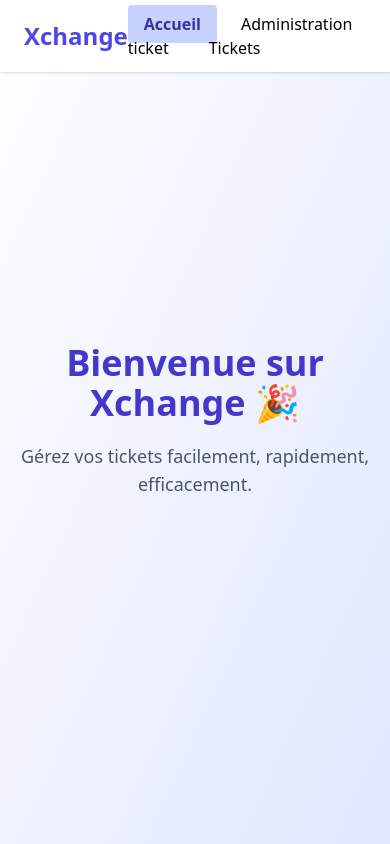
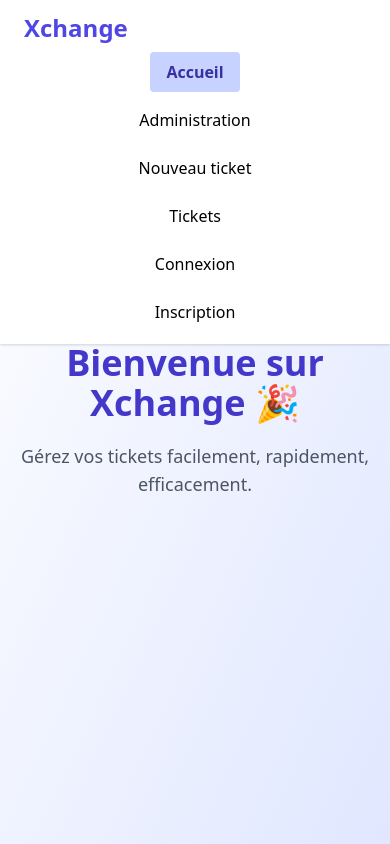
Before and after one commit to Micolomike/Xchange, a React (Vite) app in the folder frontend/: page / in a window 390 px wide. Built offline with nearby package versions, Linux system fonts and the light colour scheme.

Commit message:
Update Navbar for responsive layout and add auth links

```diff
--- a/frontend/src/components/Navbar.jsx
+++ b/frontend/src/components/Navbar.jsx
@@ -1,31 +1,31 @@
+// Barre de navigation principale
+// Utilise des classes Tailwind pour un design responsive sur mobile et desktop.
+// Ajoute des liens pour l'authentification (Login/Inscription).
 import { Link, useLocation } from "react-router-dom";
 
 export default function Navbar() {
   const { pathname } = useLocation();
 
+  // Fonction utilitaire pour le style actif
   const linkClass = (path) =>
-    `px-4 py-2 rounded hover:bg-indigo-100 transition ${
-      pathname === path ? "bg-indigo-200 text-indigo-800 font-semibold" : ""
-    }`;
+    `px-4 py-2 rounded hover:bg-indigo-100 transition ` +
+    (pathname === path ? "bg-indigo-200 text-indigo-800 font-semibold" : "");
 
   return (
-    <nav className="flex justify-between items-center px-6 py-3 bg-white shadow fixed top-0 left-0 right-0 z-50">
-      <Link to="/" className="text-2xl font-bold text-indigo-600">
+    <nav className="px-6 py-3 bg-white shadow fixed top-0 left-0 right-0 z-50 flex flex-col sm:flex-row sm:justify-between sm:items-center">
+      {/* Titre du site */}
+      <Link to="/" className="text-2xl font-bold text-indigo-600 mb-2 sm:mb-0">
         Xchange
       </Link>
-      <div className="space-x-2">
-        <Link to="/" className={linkClass("/")}>
-          Accueil
-        </Link>
-        <Link to="/admin" className={linkClass("/admin")}>
-          Administration
-        </Link>
-        <Link to="/create" className={linkClass("/create")}>
-          Nouveau ticket
-        </Link>
-        <Link to="/tickets" className={linkClass("/tickets")}>
-          Tickets
-        </Link>
+      {/* Liens de navigation */}
+      <div className="flex flex-col sm:flex-row items-center space-y-2 sm:space-y-0 sm:space-x-2">
+        <Link to="/" className={linkClass("/")}>Accueil</Link>
+        <Link to="/admin" className={linkClass("/admin")}>Administration</Link>
+        <Link to="/create" className={linkClass("/create")}>Nouveau ticket</Link>
+        <Link to="/tickets" className={linkClass("/tickets")}>Tickets</Link>
+        {/* Liens d'authentification */}
+        <Link to="/login" className={linkClass("/login")}>Connexion</Link>
+        <Link to="/register" className={linkClass("/register")}>Inscription</Link>
       </div>
     </nav>
   );
```
